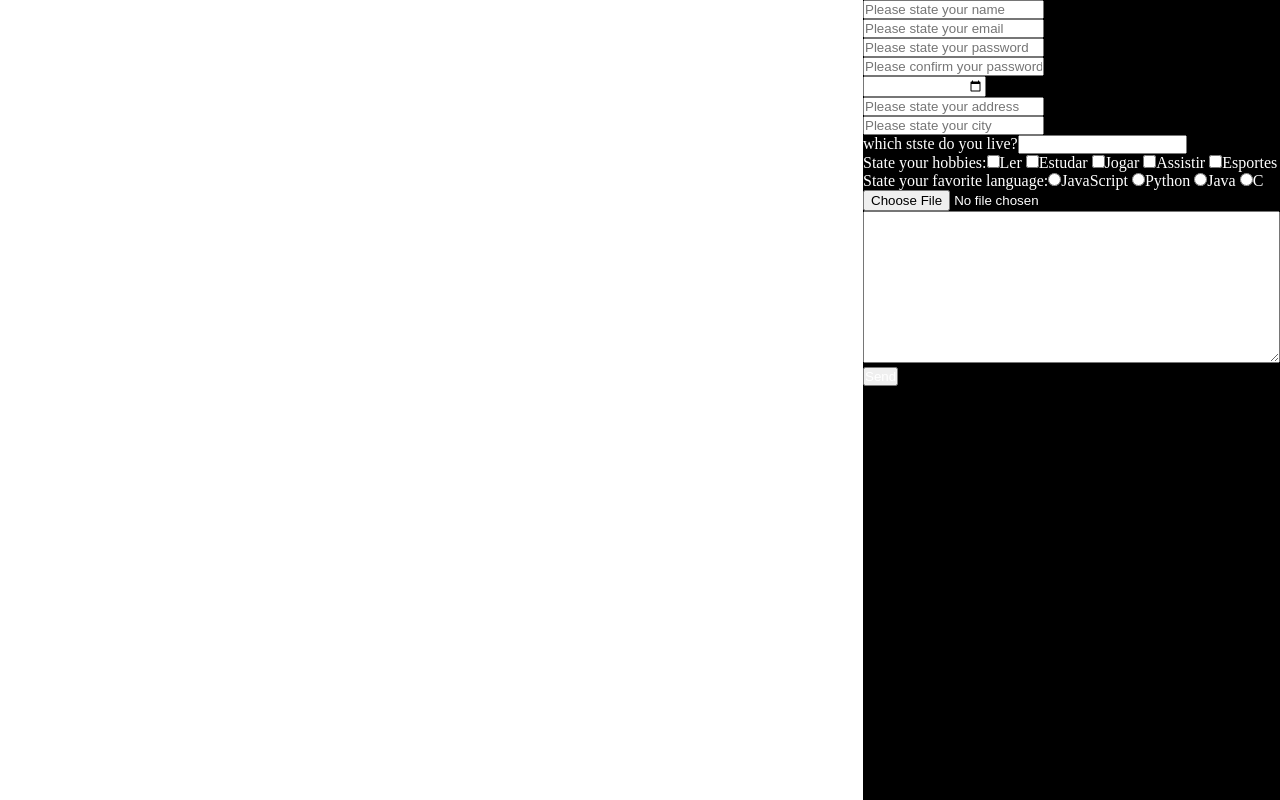
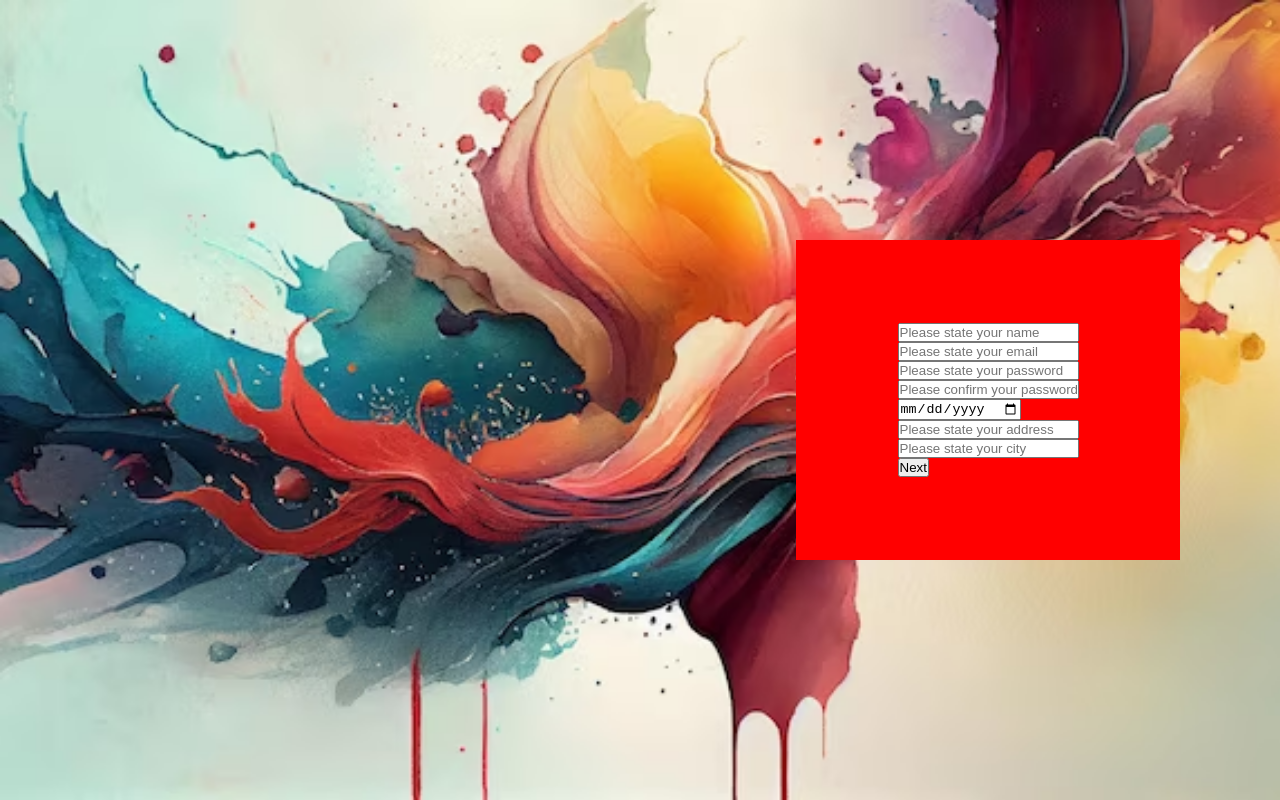
Before and after one commit to RenatoChagas-M/form-prof-edit, a Vue app: page / in a window 1280 px wide. Built offline with nearby package versions, Linux system fonts and the light colour scheme.

Commit message:
feat: script e style change

```diff
--- a/src/App.vue
+++ b/src/App.vue
@@ -16,12 +16,6 @@ const infoUser = ref({
 const confirmPassword = ref("")
 
 const userCity = ref([""])
-
-const showProfile = ref(false)
-
-function saveprofile() {
-  showProfile.value = true
-}
 
 const allStates = ref([
   { 'name': 'Estado', 'sigla': '' },
@@ -67,13 +61,21 @@ function saveProfileImg(e) {
   }
 }
 
+const showFormP1 = ref(true)
+const showFormP2 = ref(false)
+
+const alterarBooleano = () => {
+  showFormP1.value = !showFormP1.value
+  showFormP2.value = !showFormP2.value
+}
+
 </script>
 
 <template>
   <main>
     <aside>
       <transition name="form" mode="out-in">
-        <section v-if="showProfile" class="user-form">
+        <section v-if="!showFormP1 && !showFormP2" class="user-form">
           <div class="userSaved-informations">
 
             <div class="saved-information-title">
@@ -87,12 +89,53 @@ function saveProfileImg(e) {
           </div>
 
           <div class="back-to-form">
-            <button @click="showProfile = false">Back</button>
+            <button @click="showFormP2 = !showFormP2">Back</button>
           </div>
         </section>
 
+        <div v-else @submit.prevent="" validate class="two-forms">
+          <transition>
+            <form v-if="showFormP2">
 
-        <form v-else @submit.prevent="saveprofile()" validate>
+              <div class="check-boxes">
+                <div class="user-hobbies">
+                  <label for="hobbies">State your hobbies:</label>
+                  <input type="checkbox" value="read">Ler
+                  <input v-model="infoUser.hobbies" type="checkbox" value="study">Estudar
+                  <input v-model="infoUser.hobbies" type="checkbox" value="play">Jogar
+                  <input v-model="infoUser.hobbies" type="checkbox" value="watch">Assistir
+                  <input v-model="infoUser.hobbies" type="checkbox" value="sporty">Esportes
+                </div>
+
+                <div class="user-prog-lang">
+                  <label for="hobbies">State your favorite language:</label>
+                  <input v-model="infoUser.progLang" type="radio" value="js">JavaScript
+                  <input v-model="infoUser.progLang" type="radio" value="py">Python
+                  <input v-model="infoUser.progLang" type="radio" value="java">Java
+                  <input v-model="infoUser.progLang" type="radio" value="c">C
+                </div>
+
+              </div>
+
+              <div class="profile-image">
+                <input type="file" id="profileImg" accept="image/*" @change="saveProfileImg(e)">
+              </div>
+
+              <div class="biography">
+                <textarea name="bio" cols="50" rows="10" required></textarea>
+              </div>
+
+              <div class="botao">
+                <button @click="alterarBooleano()">Voltar</button>
+              </div>
+              <div class="botao">
+                <button @click="showFormP2 = !showFormP2">Enviar</button>
+              </div>
+
+
+            </form>
+
+            <form v-else-if="showFormP1">
               <div class="user-information">
                 <div class="user-name">
                   <input v-model="infoUser.name" placeholder="Please state your name" type="text" required>
@@ -122,76 +165,44 @@ function saveProfileImg(e) {
                 <div class="user-city">
                   <input v-model="userCity" placeholder="Please state your city" type="text" required>
                 </div>
-
-            <div class="user-state">
-              <label for="whichState">which stste do you live?</label>
-              <select name="States">
-                <option v-for="(value, index) of allStates" :key="index">{{ value.sigla }}{{ value.name }}</option>
-              </select>
-            </div>
-
-            <div class="check-boxes">
-              <div class="user-hobbies">
-                <label for="hobbies">State your hobbies:</label>
-                <input type="checkbox" value="read">Ler
-                <input v-model="infoUser.hobbies" type="checkbox" value="study">Estudar
-                <input v-model="infoUser.hobbies" type="checkbox" value="play">Jogar
-                <input v-model="infoUser.hobbies" type="checkbox" value="watch">Assistir
-                <input v-model="infoUser.hobbies" type="checkbox" value="sporty">Esportes
-              </div>
-
-              <div class="user-prog-lang">
-                <label for="hobbies">State your favorite language:</label>
-                <input v-model="infoUser.progLang" type="radio" value="js">JavaScript
-                <input v-model="infoUser.progLang" type="radio" value="py">Python
-                <input v-model="infoUser.progLang" type="radio" value="java">Java
-                <input v-model="infoUser.progLang" type="radio" value="c">C
-              </div>
-            </div>
-
-            <div class="profile-image">
-              <input type="file" id="profileImg" accept="image/*" @change="saveProfileImg(e)">
-            </div>
-
-            <div class="biography">
-              <textarea name="bio" cols="50" rows="10" required></textarea>
-            </div>
               </div>
 
               <div class="sendButon">
-            <button class="save-send-button" type="submit"
-              :disabled="infoUser.password !== confirmPassword ? true : false">Send</button>
+                <button class="save-send-button" @click="alterarBooleano()">Next</button>
               </div>
             </form>
-
+          </transition>
+        </div>
       </transition>
     </aside>
   </main>
 </template>
 
 <style scoped>
-
-*{
+* {
   margin: 0;
   padding: 0;
   box-sizing: border-box;
 }
 
-*{
-  color: white;
-}
-
 main{
+  align-items: center;
   display: flex;
   justify-content: end;
-  margin: 0vw 0vw 0px 0vw;
   width: 100vw;
   height: 100vh;
+  background-image: url(assets/images/fundo-de-pintura-abstrata-com-pintura-em-aquarela-multicolorida-gerada-por-ia_188544-15558.avif);
+  background-repeat: no-repeat;
+  background-size: cover;
 }
 
 aside{
-
-  background-color: black;
+  display: flex;
+  justify-content: center;
+  align-items: center;
+  background-color: red;
+  margin: 0px 100px 0px 0px;
+  width: 30vw;
+  height: 40vh;
 }
-
 </style>
--- a/src/assets/main.css
+++ b/src/assets/main.css
@@ -14,6 +14,6 @@ body{
   display: flex;
   width: 100vw;
   height: 100vh;
-  overflow-y: scroll;
+  overflow-y: hidden;
   overflow-x: hidden;
 }
```
Also changed, not shown: src/assets/images/fundo-de-pintura-abstrata-com-pintura-em-aquarela-multicolorida-gerada-por-ia_188544-15558.avif (added). Lines whose indentation alone changed are shown as unchanged.
